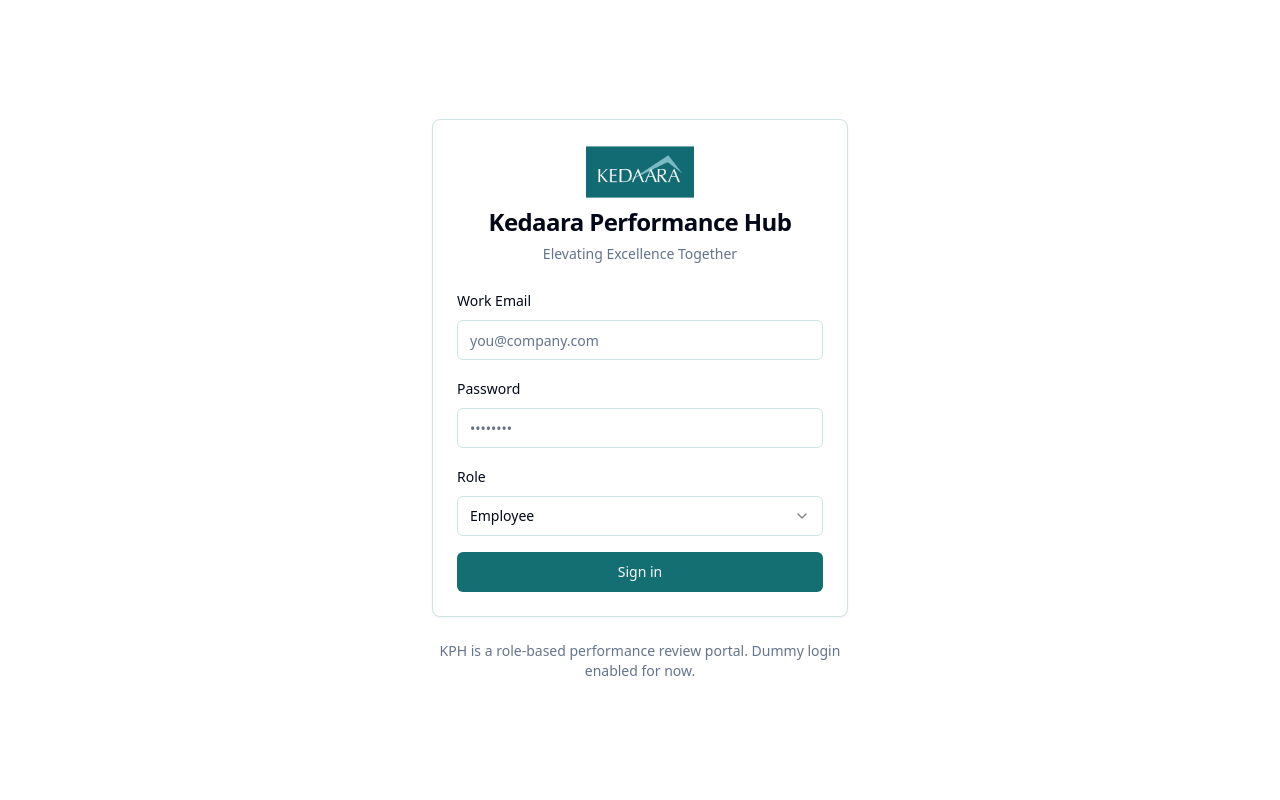
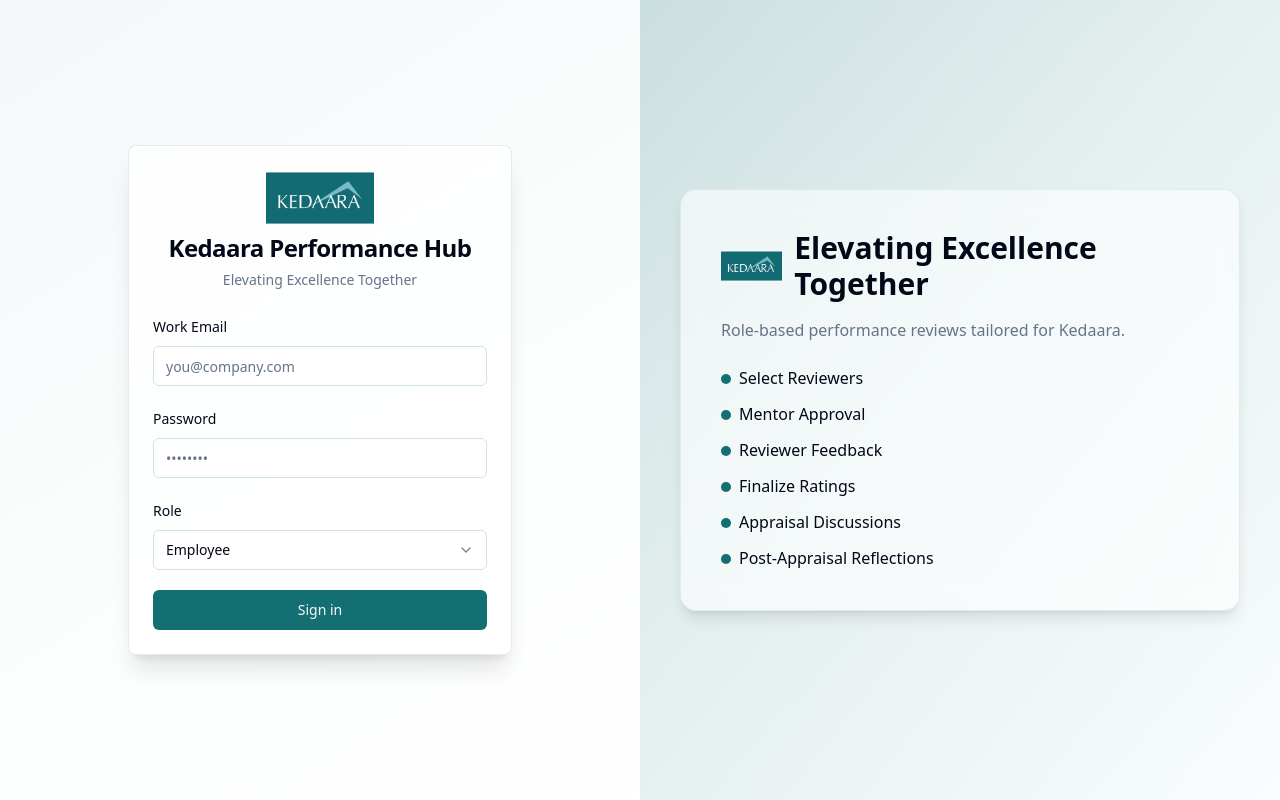
Before and after one commit to rakeshk95/appfactory-flow, a React (Vite) app: page /login in a window 1280 px wide. Built offline with nearby package versions, Linux system fonts and the light colour scheme.

Commit message:
Refine login page design
Enhance the login page's visual appeal by incorporating creative elements inspired by the provided image, aiming for a design that aligns with the Kedaara brand.

```diff
--- a/src/pages/Login.tsx
+++ b/src/pages/Login.tsx
@@ -46,9 +46,9 @@ export default function Login() {
         <link rel="canonical" href={canonical} />
       </Helmet>
 
-      <main className="min-h-screen grid place-items-center bg-background">
-        <section className="w-full max-w-md p-4">
-          <Card className="border border-border shadow-sm">
+      <main className="min-h-screen grid grid-cols-1 lg:grid-cols-2 bg-gradient-to-br from-primary/5 via-accent/5 to-background">
+        <section className="w-full max-w-md mx-auto p-6 lg:p-8 flex items-center">
+          <Card className="w-full border border-border/60 shadow-xl bg-card/80 backdrop-blur-sm">
             <CardHeader className="text-center">
               <img
                 src="/lovable-uploads/f870dc56-8509-4607-9017-bb0b424fe03e.png"
@@ -56,13 +56,11 @@ export default function Login() {
                 className="mx-auto h-14 w-auto"
                 loading="eager"
               />
-              <CardTitle asChild>
-                <h1 className="text-2xl font-bold">Kedaara Performance Hub</h1>
-              </CardTitle>
+              <CardTitle className="text-2xl font-bold">Kedaara Performance Hub</CardTitle>
               <CardDescription>Elevating Excellence Together</CardDescription>
             </CardHeader>
             <CardContent>
-              <form onSubmit={handleSubmit(onSubmit)} className="space-y-4">
+              <form onSubmit={handleSubmit(onSubmit)} className="space-y-5">
                 <div className="space-y-2">
                   <Label htmlFor="email">Work Email</Label>
                   <Input id="email" type="email" required placeholder="you@company.com" {...register("email")} />
@@ -93,12 +91,29 @@ export default function Login() {
               </form>
             </CardContent>
           </Card>
-          <p className="mt-6 text-center text-sm text-muted-foreground">
-            KPH is a role-based performance review portal. Dummy login enabled for now.
-          </p>
         </section>
+
+        <aside className="hidden lg:flex relative items-center justify-center p-10">
+          <div className="absolute inset-0 rounded-none bg-gradient-to-br from-primary/20 via-primary/10 to-secondary/20" aria-hidden="true" />
+          <div className="relative z-10 max-w-xl">
+            <article className="bg-card/60 backdrop-blur-md rounded-2xl p-10 border border-border/60 shadow-lg">
+              <header className="mb-4 flex items-center gap-3">
+                <img src="/lovable-uploads/f870dc56-8509-4607-9017-bb0b424fe03e.png" alt="KPH brand mark" className="h-8 w-auto" loading="lazy" />
+                <h2 className="text-3xl font-semibold text-foreground">Elevating Excellence Together</h2>
+              </header>
+              <p className="text-muted-foreground">Role-based performance reviews tailored for Kedaara.</p>
+              <ul className="mt-6 space-y-3 text-foreground">
+                <li className="flex items-start gap-2"><span className="mt-2 inline-block h-2.5 w-2.5 rounded-full bg-primary" /> Select Reviewers</li>
+                <li className="flex items-start gap-2"><span className="mt-2 inline-block h-2.5 w-2.5 rounded-full bg-primary" /> Mentor Approval</li>
+                <li className="flex items-start gap-2"><span className="mt-2 inline-block h-2.5 w-2.5 rounded-full bg-primary" /> Reviewer Feedback</li>
+                <li className="flex items-start gap-2"><span className="mt-2 inline-block h-2.5 w-2.5 rounded-full bg-primary" /> Finalize Ratings</li>
+                <li className="flex items-start gap-2"><span className="mt-2 inline-block h-2.5 w-2.5 rounded-full bg-primary" /> Appraisal Discussions</li>
+                <li className="flex items-start gap-2"><span className="mt-2 inline-block h-2.5 w-2.5 rounded-full bg-primary" /> Post-Appraisal Reflections</li>
+              </ul>
+            </article>
+          </div>
+        </aside>
       </main>
-      <link rel="canonical" href={canonical} />
     </>
   );
 }
```
